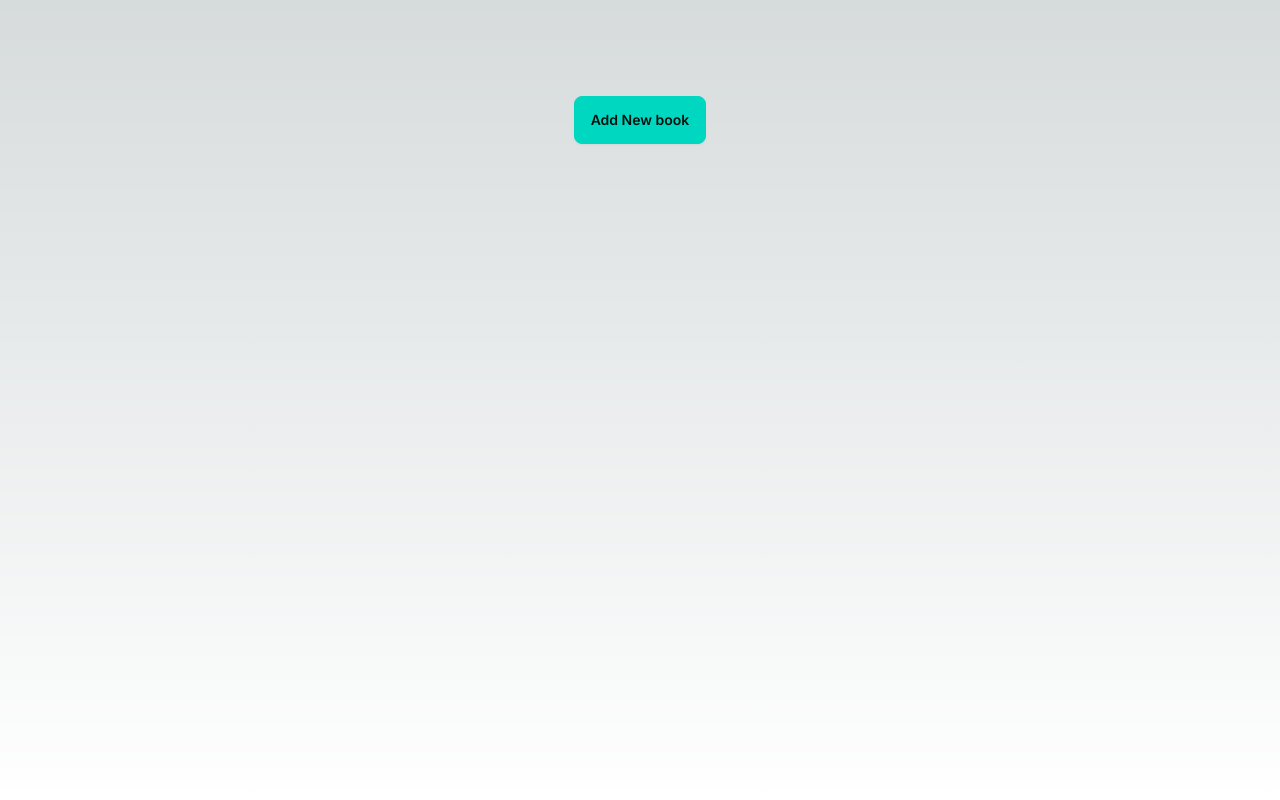
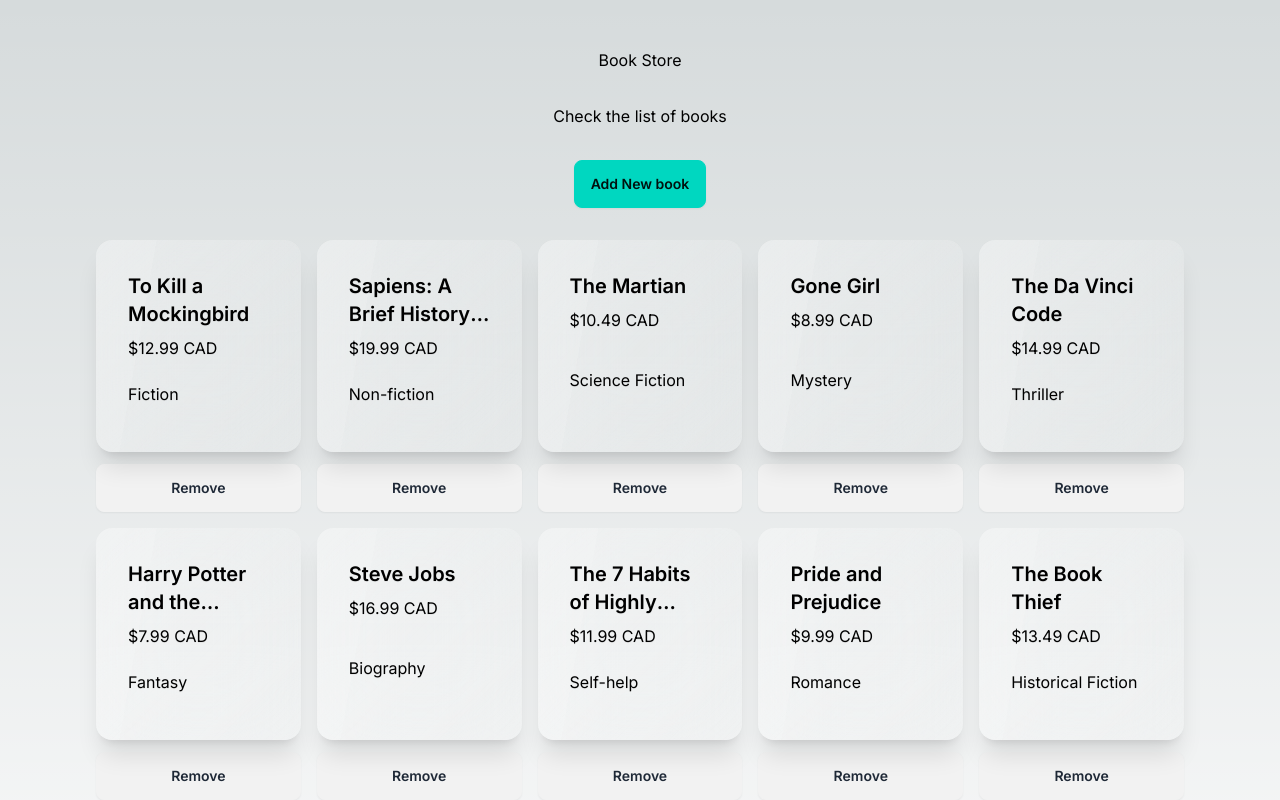
Before and after one commit to YumiChen/book-store, a Next.js app: page / in a window 1280 px wide. Shown: the top 800 px of the page. Built offline with nearby package versions, Linux system fonts and the light colour scheme.

Commit message:
Add displaying books, add book button and popups in main page

```diff
--- a/app/page.tsx
+++ b/app/page.tsx
@@ -1,9 +1,34 @@
+"use client";
+
+import { selectBooks, selectError } from "@/lib/features/books/booksSlice";
+
 import AddBookButton from "./AddBookButton";
+import AddBookPopup from "./AddBookPopup";
+import Book from "./Book";
+import EditBookPopup from "./EditBookPopup";
+import { useAppSelector } from "@/lib/hook";
 
 export default function Home() {
+  const books = useAppSelector(selectBooks);
+  const error = useAppSelector(selectError);
+
   return (
-    <main className="flex min-h-screen flex-col items-center justify-between p-24">
+    <main className="flex w-full min-h-screen flex-col items-center justify-between px-12 md:px-24 py-12 gap-8">
+      <h1>Book Store</h1>
+      <h2>{"Check the list of books"}</h2>
       <AddBookButton></AddBookButton>
+      {
+        !error && <div className="w-full grid grid-cols-1 sm:grid-cols-2 md:grid-cols-3 lg:grid-cols-4 xl:grid-cols-5 gap-x-4 gap-y-4">{
+          books.map((book)=>(<Book key={book.id} {...book} />))
+        }</div>
+      }
+      {
+        error && <div className="w-full">
+          <p>{error}</p>
+        </div>
+      }
+      <AddBookPopup />
+      <EditBookPopup />
     </main>
   );
 }
```
